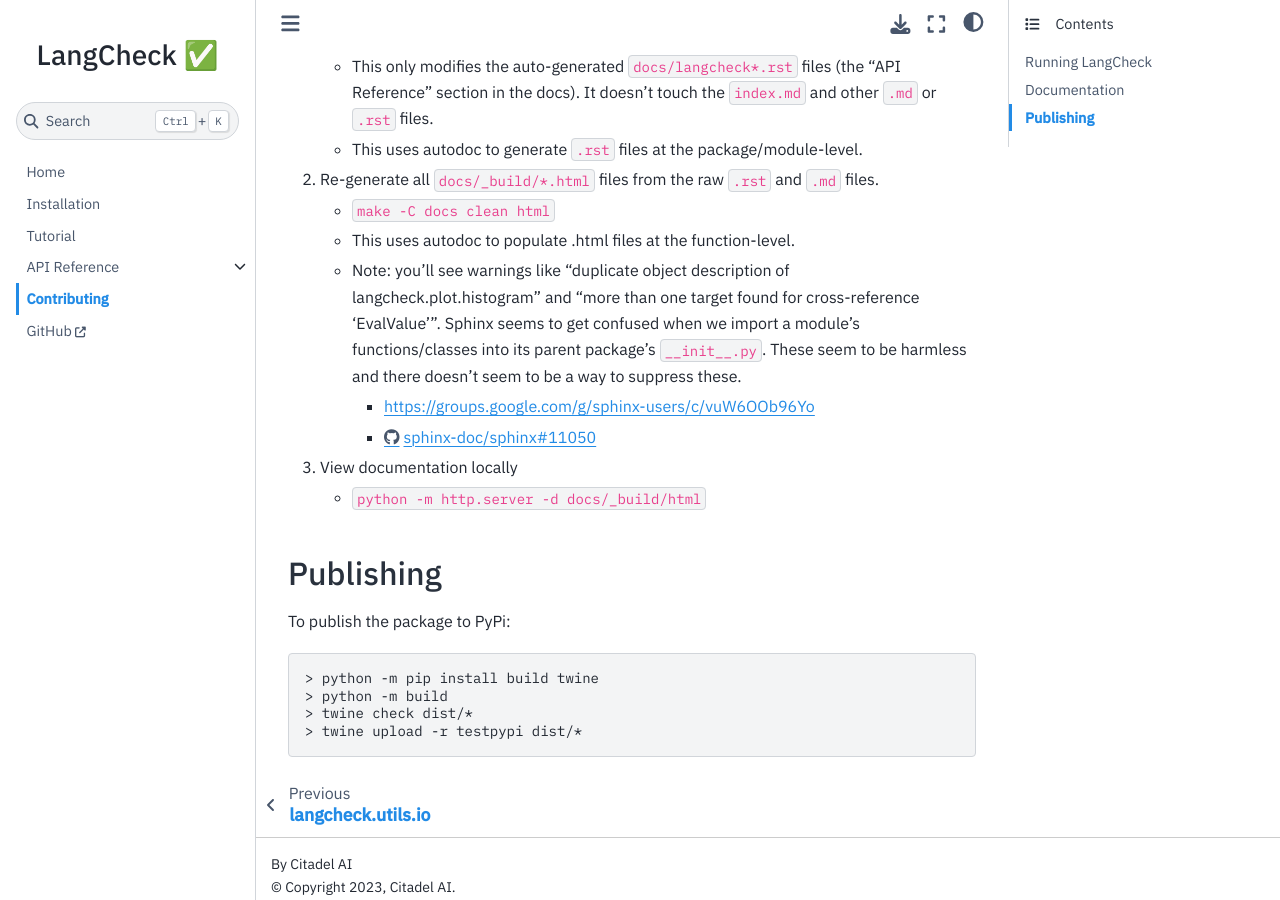
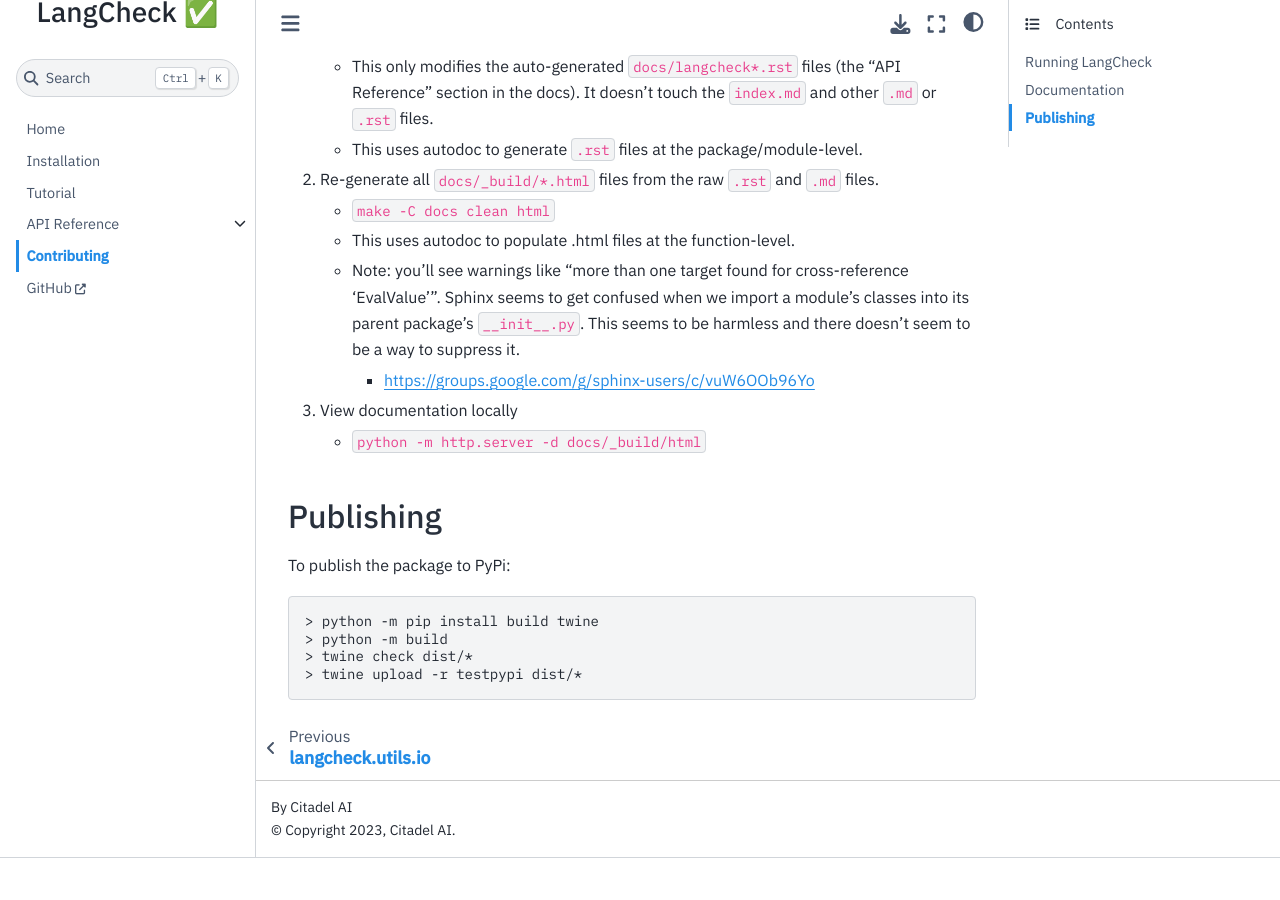
Before and after one commit to citadel-ai/langcheck, a Sphinx documentation site: the page built from docs/contributing.md, in a window 1280 px wide and 900 px high, scrolled down 1022 px. Built offline with Sphinx 7.4.7 and the Sphinx Book theme 1.1.4, drawn with Linux system fonts in a browser that asks for light colours; after the commit the page ends 1880 px from its top, so only the background shows below that.

Commit message:
Update docs now that we fixed one sphinx error

```diff
--- a/docs/contributing.md
+++ b/docs/contributing.md
@@ -44,9 +44,8 @@
 2. Re-generate all `docs/_build/*.html` files from the raw `.rst` and `.md` files.
     - `make -C docs clean html`
     - This uses autodoc to populate .html files at the function-level.
-    - Note: you'll see warnings like "duplicate object description of langcheck.plot.histogram" and "more than one target found for cross-reference 'EvalValue'". Sphinx seems to get confused when we import a module's functions/classes into its parent package's `__init__.py`. These seem to be harmless and there doesn't seem to be a way to suppress these.
+    - Note: you'll see warnings like "more than one target found for cross-reference 'EvalValue'". Sphinx seems to get confused when we import a module's classes into its parent package's `__init__.py`. This seems to be harmless and there doesn't seem to be a way to suppress it.
         - [https://groups.google.com/g/sphinx-users/c/vuW6OOb96Yo](https://groups.google.com/g/sphinx-users/c/vuW6OOb96Yo)
-        - [https://github.com/sphinx-doc/sphinx/issues/11050](https://github.com/sphinx-doc/sphinx/issues/11050)
 
 3. View documentation locally
     - `python -m http.server -d docs/_build/html`
--- a/docs/langcheck.plot.rst
+++ b/docs/langcheck.plot.rst
@@ -12,9 +12,6 @@
 
 .. image:: _static/scatter_one_metric.gif
 
-.. tip::
-    As a shortcut, all plotting functions are directly accessible from ``langcheck.plot``. For example, you can directly run ``langcheck.utils.scatter()`` instead of ``langcheck.utils.scatter.scatter()``.
-
 ----
 
 .. </UPDATE_AFTER_SPHINX_APIDOC>
```
